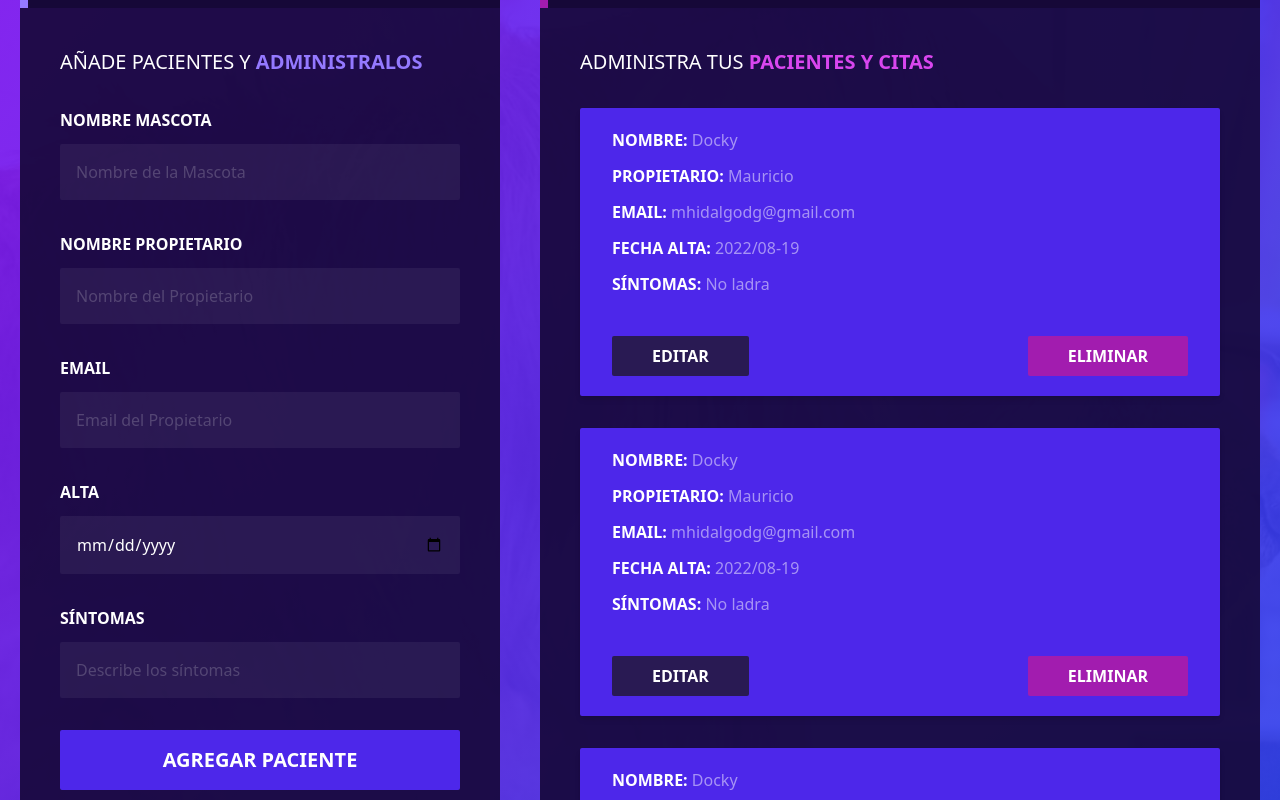
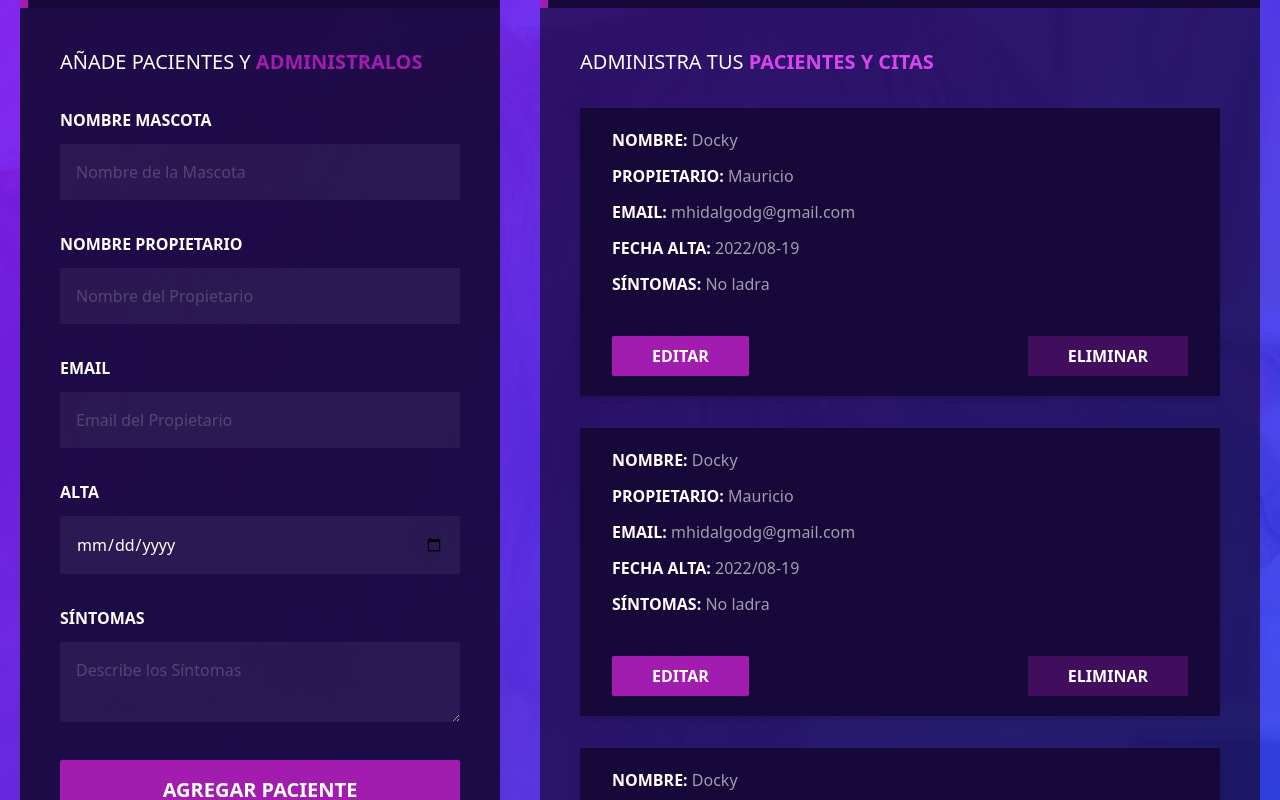
Before and after one commit to Mauhr87/proyecto-citas-react, a React (Create React App) app: page / in a window 1280 px wide. Shown: the part 380-1180 px from the top of the page. Built offline with nearby package versions, Linux system fonts and the light colour scheme.

Commit message:
agregando states al formulario

```diff
--- a/src/App.js
+++ b/src/App.js
@@ -1,14 +1,21 @@
 import logo from './logo.svg';
+import {useState} from 'react'
 import Header from "./components/Header";
 import Formulario from "./components/Formulario";
 import Pacientes from "./components/Pacientes";
 
 function App() {
+
+  const [pacientes, setPacientes] = useState([])
+
   return (
     <div className="container mx-auto pt-20 pb-20">
       <Header/>
       <div className="mt-12 md:flex">
-        <Formulario/>
+        <Formulario
+          pacientes={pacientes}
+          setPacientes={setPacientes}
+        />
         <Pacientes/>
       </div>
     </div>
--- /dev/null
+++ b/src/components/Error.js
@@ -0,0 +1,13 @@
+import React from 'react'
+
+const Error = ({children}) => {
+  return (
+    <div>
+        <div className="bg-red-800 text-white p-3 uppercase font-bold mb-3 rounded-sm">
+            <p>{children}</p>
+        </div>
+    </div>
+  )
+}
+
+export default Error
--- a/src/components/Formulario.js
+++ b/src/components/Formulario.js
@@ -1,41 +1,83 @@
 import React from 'react'
+import {useState} from 'react'
+import Error from "./Error"
 
-const Formulario = () => {
+
+const Formulario = ({pacientes, setPacientes}) => {
+
+    const [mascota, setMascota] = useState('')
+    const [propietario, setPropietario] = useState('')
+    const [email, setEmail] = useState('')
+    const [alta, setAlta] = useState('')
+    const [sintomas, setSintomas] = useState('')
+
+    const [error, setError] = useState(false)
+
+    const handlerSubmit = (e) =>{
+        e.preventDefault()
+
+        if ([mascota, propietario, email, alta, sintomas].includes('')) {
+            setError(true)
+            return
+        }
+
+        setError(false)
+
+        const objPaciente = {
+            mascota,
+            propietario,
+            email,
+            alta,
+            sintomas
+        }
+
+        setPacientes([...pacientes, objPaciente])
+
+        setMascota('')
+        setPropietario('')
+        setEmail('')
+        setAlta('')
+        setSintomas('')
+
+    }
+
+
     return (
         <div className="md:w-1/2 lg:w-2/5 mx-5">
-        <header className="bg-dark-purple px-5 py-10 text-center text-white border-l-8 border-indigo-vet-500">
+            <header className="bg-dark-purple px-5 py-10 text-center text-white border-l-8 border-fuchsia-700">
                 <h2 className="font-bold text-3xl uppercase mb-3">Seguimiento Pacientes</h2>
 
             </header>
             <div className="p-10 bg-dark-purple/[.9]">
-            <p className="text-white text-xl mb-8 uppercase">Añade Pacientes y <span className="text-indigo-vet-500 font-bold">Administralos</span></p>
-            <form>
+                {error ? <Error>Todos los campos son obligatorios</Error> : ''}
+                <p className="text-white text-xl mb-8 uppercase">Añade Pacientes y <span className="text-fuchsia-700 font-bold">Administralos</span></p>
+                <form onSubmit={handlerSubmit}>
                     <div className="mb-8">
                         <label htmlFor="mascota" className="block mb-3 uppercase font-bold text-white">Nombre Mascota</label>
-                    <input className="outline-0 bg-white/[.06] w-full p-4 rounded-sm placeholder-gray-50/[.2] text-white" type="text" placeholder="Nombre de la Mascota" />
+                        <input className="outline-0 bg-white/[.06] w-full p-4 rounded-sm placeholder-gray-50/[.2] text-white" type="text" placeholder="Nombre de la Mascota" onChange={(e) => setMascota(e.target.value)} value={mascota}/>
                     </div>
 
                     <div className="mb-8">
                         <label htmlFor="propietario" className="block mb-3 uppercase font-bold text-white">Nombre Propietario</label>
-                    <input className="outline-0 bg-white/[.06] w-full p-4 rounded-sm placeholder-gray-50/[.2] text-white" type="text" placeholder="Nombre del Propietario" />
+                        <input className="outline-0 bg-white/[.06] w-full p-4 rounded-sm placeholder-gray-50/[.2] text-white" type="text" placeholder="Nombre del Propietario" onChange={(e) => setPropietario(e.target.value)} value={propietario}/>
                     </div>
 
                     <div className="mb-8">
                         <label htmlFor="email" className="block mb-3 uppercase font-bold text-white">Email</label>
-                    <input className="outline-0 bg-white/[.06] w-full p-4 rounded-sm placeholder-gray-50/[.2] text-white" type="text" placeholder="Email del Propietario" />
+                        <input className="outline-0 bg-white/[.06] w-full p-4 rounded-sm placeholder-gray-50/[.2] text-white" type="text" placeholder="Email del Propietario" onChange={(e) => setEmail(e.target.value)} value={email}/>
                     </div>
 
                     <div className="mb-8">
                         <label htmlFor="alta" className="block mb-3 uppercase font-bold text-white">Alta</label>
-                    <input className="outline-0 bg-white/[.06] w-full p-4 rounded-sm placeholder-gray-50/[.2] text-white" type="date"/>
+                        <input className="outline-0 bg-white/[.06] w-full p-4 rounded-sm placeholder-gray-50/[.2] text-white" type="date" onChange={(e) => setAlta(e.target.value)} value={alta}/>
                     </div>
 
              <div className="mb-8">
                         <label htmlFor="sintomas" className="block mb-3 uppercase font-bold text-white">Síntomas</label>
-                    <input className="outline-0 bg-white/[.06] w-full p-4 rounded-sm placeholder-gray-50/[.2] text-white" type="text" placeholder="Describe los síntomas" />
+                        <textarea id="sintomas" className="outline-0 bg-white/[.06] w-full p-4 rounded-sm placeholder-gray-50/[.2] text-white" placeholder="Describe los Síntomas" onChange={(e) => setSintomas(e.target.value)} value={sintomas}></textarea>
                     </div>
 
-                 <input type="submit" value="Agregar Paciente" className='bg-indigo-vet-900 w-full py-4 px-3 text-white text-xl font-bold hover:bg-indigo-vet-900/[.8] cursor-pointer transition-colors uppercase rounded-sm'/>
+                    <input type="submit" value="Agregar Paciente" className='bg-fuchsia-700 w-full py-4 px-3 text-white text-xl font-bold hover:bg-fuchsia-700/[.8] cursor-pointer transition-colors uppercase rounded-sm'/>
                 </form>
             </div>
         </div>
--- a/src/components/Paciente.js
+++ b/src/components/Paciente.js
@@ -2,15 +2,15 @@ import React from 'react'
 
 const Paciente = () => {
   return (
-    <div className="text-white mb-8 shadow-md py-5 px-8 bg-indigo-vet-900 rounded-sm">
-        <p className="uppercase font-bold mb-3">Nombre: <span className="font-normal normal-case text-white/[.5]">Docky</span></p>
-        <p className="uppercase font-bold mb-3">Propietario: <span className="font-normal normal-case text-white/[.5]">Mauricio</span></p>
-        <p className="uppercase font-bold mb-3">Email: <span className="font-normal normal-case text-white/[.5]">mhidalgodg@gmail.com</span></p>
-        <p className="uppercase font-bold mb-3">Fecha Alta: <span className="font-normal normal-case text-white/[.5]">2022/08-19</span></p>
-        <p className="uppercase font-bold mb-3">Síntomas: <span className="font-normal normal-case text-white/[.5]">No ladra</span></p>
+    <div className="text-white mb-8 shadow-md py-5 px-8 bg-dark-purple rounded-sm">
+        <p className="uppercase font-bold mb-3">Nombre: <span className="font-normal normal-case text-white/[.6]">Docky</span></p>
+        <p className="uppercase font-bold mb-3">Propietario: <span className="font-normal normal-case text-white/[.6]">Mauricio</span></p>
+        <p className="uppercase font-bold mb-3">Email: <span className="font-normal normal-case text-white/[.6]">mhidalgodg@gmail.com</span></p>
+        <p className="uppercase font-bold mb-3">Fecha Alta: <span className="font-normal normal-case text-white/[.6]">2022/08-19</span></p>
+        <p className="uppercase font-bold mb-3">Síntomas: <span className="font-normal normal-case text-white/[.6]">No ladra</span></p>
         <div className="flex justify-between mt-10">
-            <button type="button" class="py-2 px-10 bg-dark-purple-light hover:bg-dark-purple-light/[.8] text-white font-bold uppercase rounded-sm">Editar</button>
-            <button type="button" class="py-2 px-10 bg-fuchsia-700 hover:bg-fuchsia-700/[.8] text-white font-bold uppercase rounded-sm">Eliminar</button>
+            <button type="button" className="py-2 px-10 bg-fuchsia-700 hover:bg-fuchsia-700/[.8] text-white font-bold uppercase rounded-sm">Editar</button>
+            <button type="button" className="py-2 px-10 bg-fuchsia-700/[.3] hover:bg-fuchsia-700/[.8] text-white font-bold uppercase rounded-sm">Eliminar</button>
         </div>
     </div>
   )
--- a/src/components/Pacientes.js
+++ b/src/components/Pacientes.js
@@ -9,7 +9,7 @@ const Pacientes = () => {
 
         </header>
 
-        <div className="p-10 bg-dark-purple/[.9]">
+        <div className="p-10 bg-dark-purple/[.7]">
           <p className="text-white text-xl mb-8 uppercase">Administra tus <span className="text-fuchsia-500 font-bold">Pacientes y Citas</span></p>
 
           <Paciente/>
```
Lines whose indentation alone changed are shown as unchanged.
